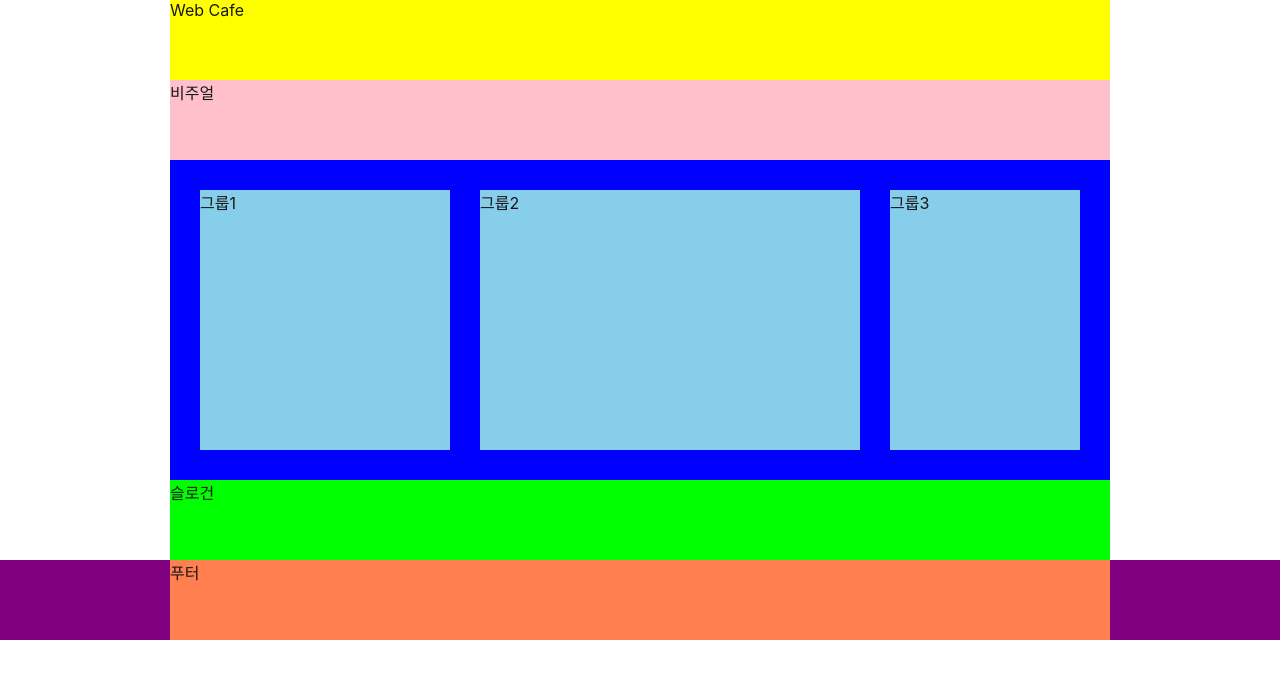
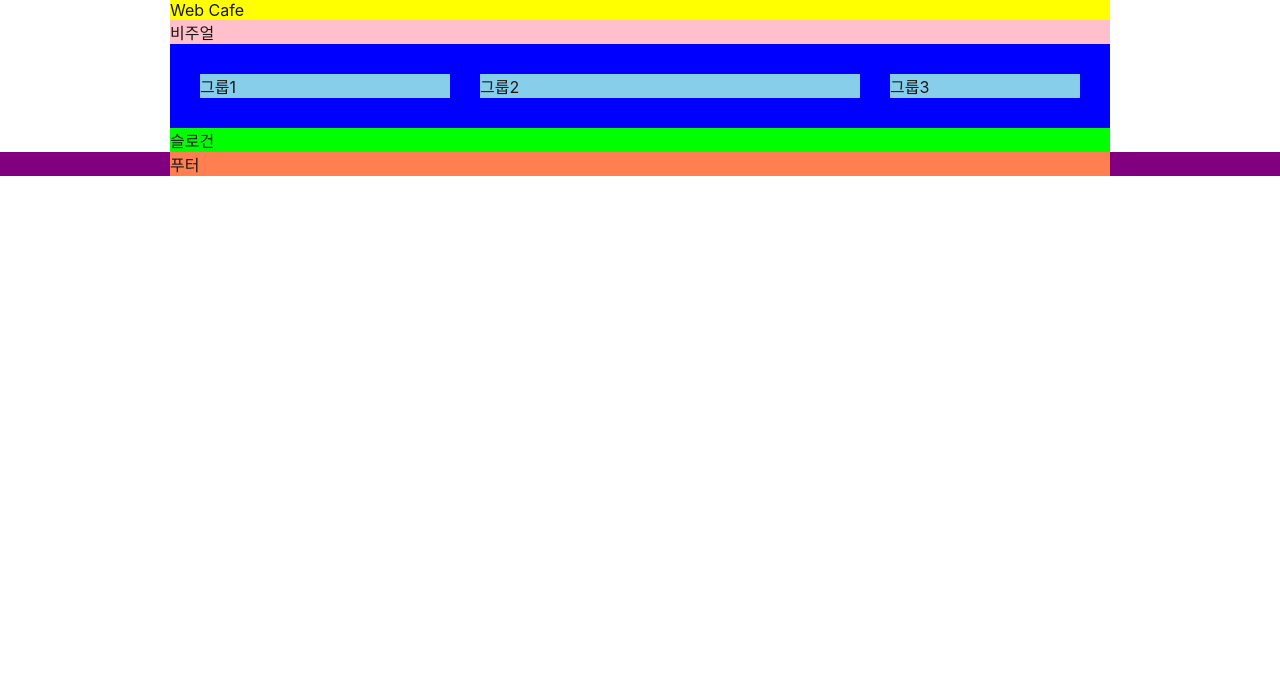
Before and after one commit to seulbinim/zeroConnecTo, a website: page HTML5/index.html in a window 1280 px wide. Drawn offline with Linux system fonts and the light colour scheme; a web font is replaced by a local one.

Commit message:
플로트를 활용한 메인콘텐츠 레이아웃 구현

```diff
--- a/HTML5/css/index.css
+++ b/HTML5/css/index.css
@@ -23,25 +23,33 @@ body{
 /* 헤더 */
 .header{
   background: yellow;
-  height: 10vh;
 }
 /* 비주얼 */
 .visual{
   background: pink;
-  height: 10vh;
 }
 /* 메인 콘텐츠 */
 .main{
-  height: 40vh;
+  display: flow-root;
   background: blue;
-  display: flex;
+  padding: 30px 15px;
+  /* overflow: hidden; */
+  /* display: flex;
   flex-flow: row nowrap;
   justify-content: space-around;
-  padding: 30px 15px;
+  padding: 30px 15px; */
 }
+/* .main::after{
+  content: "";
+  display: block;
+  clear: both;
+} */
+
 /* 그룹 */
 .group{
+  float: left;
   background: skyblue;
+  margin: 0 15px;
 }
 
 .group1{
@@ -60,7 +68,6 @@ body{
 /* 슬로건 */
 .slogan{
   background: lime;
-  height: 10vh;
 }
 /* 푸터 */
 .footer{
@@ -68,5 +75,4 @@ body{
 }
 .footer-inner{
   background: coral;
-  height: 10vh;
 }
```
